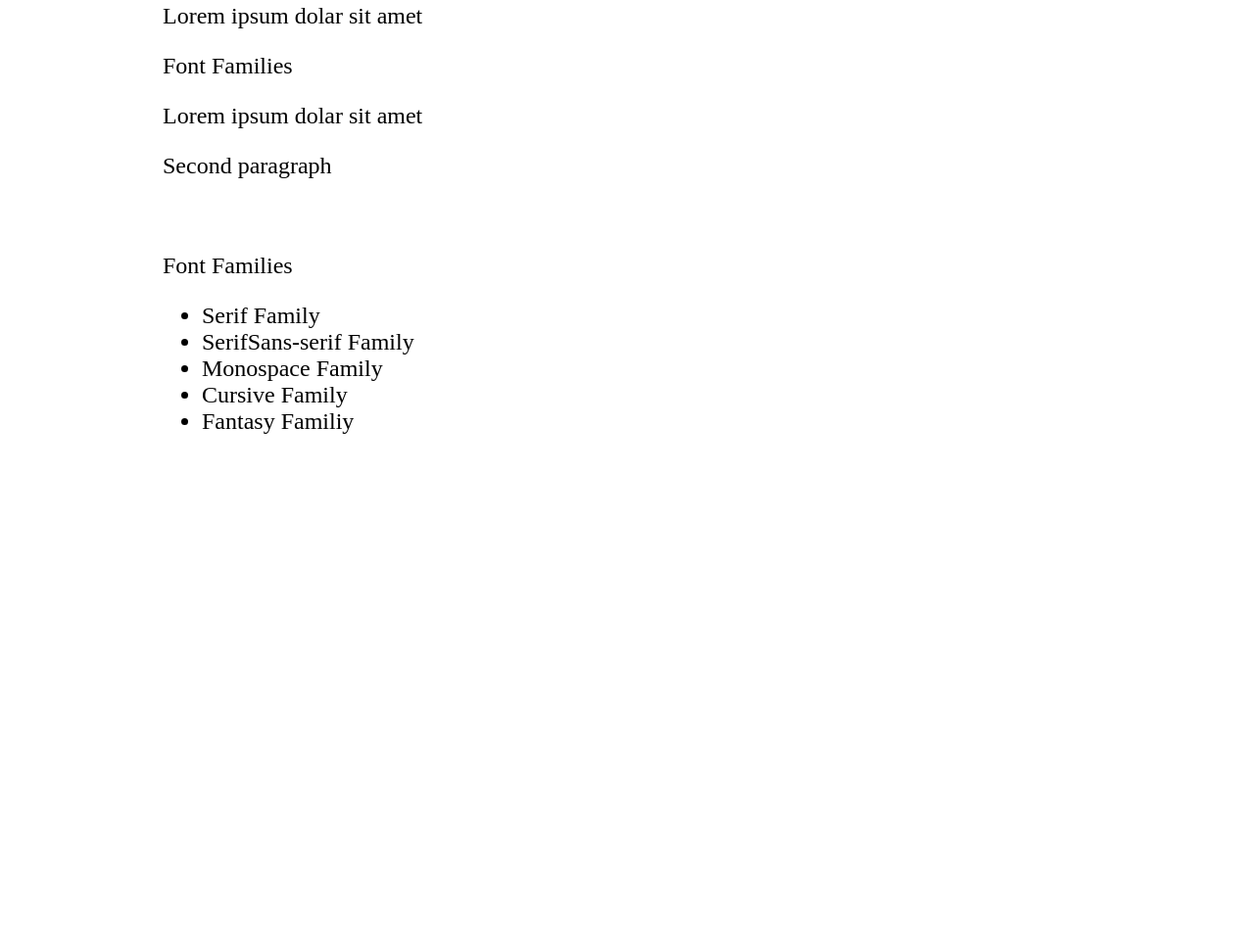
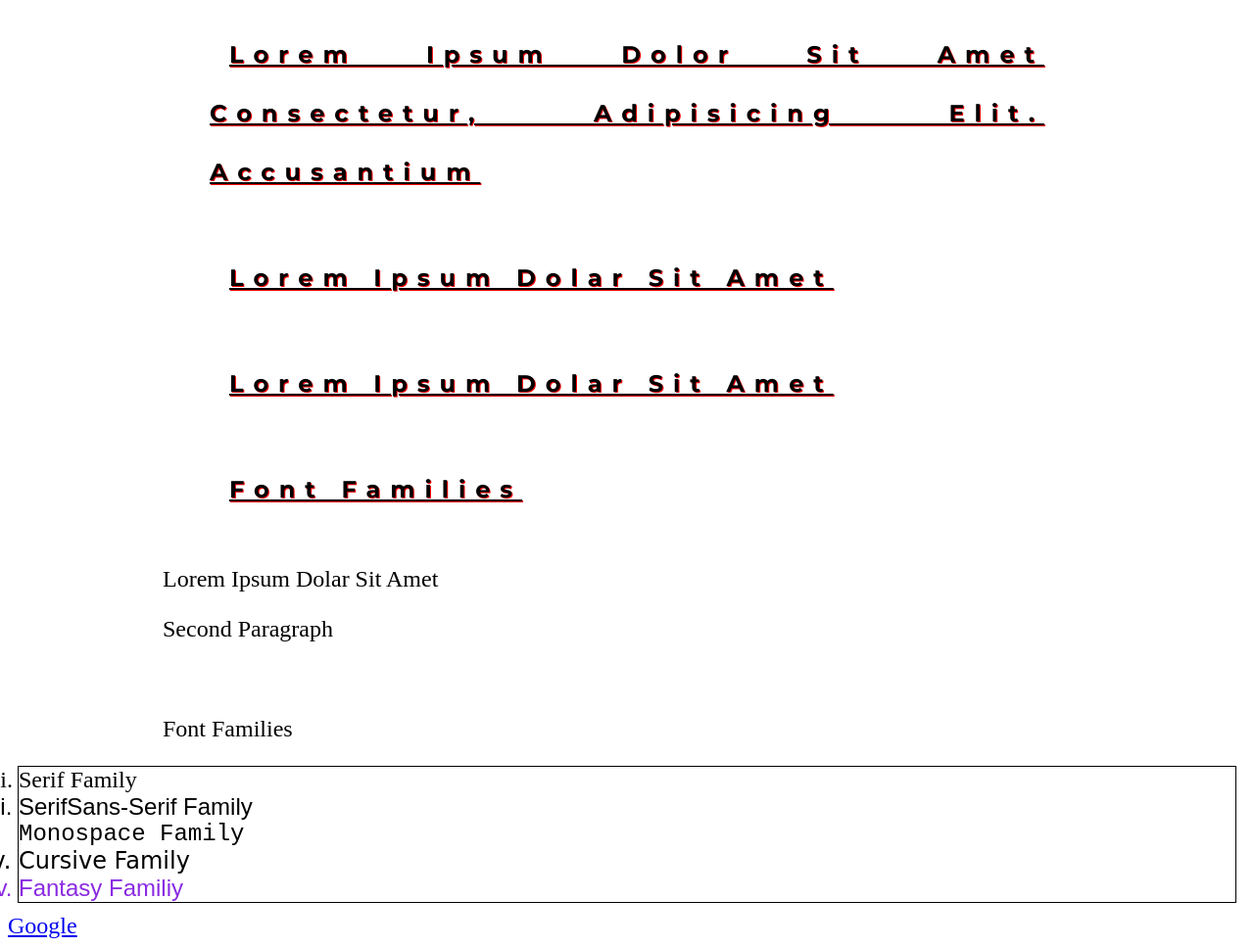
Before and after one commit to mysLer/CSS-Classes---3, a plain HTML site: page index.html in a window 1280 px wide. Shown: the part 623-1590 px from the top of the page at 98% size. Before the commit the page ends 1091 px from the top, so only its background shows below. Drawn offline with Linux system fonts and the light colour scheme.

Commit message:
font ekleme

```diff
--- a/index.html
+++ b/index.html
@@ -45,15 +45,21 @@
         <p>Second paragraph</p>
         <br>
         <p>Font Families</p>
-        <ul>
-            <li class="title1">Serif Family</li>
-            <li class="title2">SerifSans-serif Family</li>
-            <li class="title3">Monospace Family</li>
-            <li class="title4">Cursive Family</li>
-            <li class="title5">Fantasy Familiy</li>
-        </ul>
+
+    </div>
+    <ul class="list">
+        <li class="list1">Serif Family</li>
+        <li class="list2">SerifSans-serif Family</li>
+        <li class="list3">Monospace Family</li>
+        <li class="list4">Cursive Family</li>
+        <li class="list5">Fantasy Familiy</li>
+    </ul>
+
+    <div>
+        <a href="https://google.com" target="_blank"> Google</a>
 
 
     </div>
+
 </body>
 </html>
--- a/style.css
+++ b/style.css
@@ -11,6 +11,7 @@
     font-family: noway;
     src: url('./Fonts/PTMono/PTMono-Regular.ttf');
 }
+
 /* font ekleme yaparken font önce @font-face {} acildiktan sonra istenilen head ve ya p ye uygulanir.  */
 
 
@@ -22,10 +23,9 @@
 * {
     font-size: 24px;
     /* text-align: right; */
-    /* yazilarizi saga sola veya ortaya hizalamak icin text-align: ; kullaniyoruz */
+    /* yazilarizi saga sola veya ortaya kaydırmak götürmek hizalamak icin text-align: ; kullaniyoruz */
     text-align: justify;
     /* text-align: left; */
-<<<<<<< HEAD
     /* text-decoration: underline; */
     /* text-decoration: overline;  */
     /* text-decoration: line-through; */
@@ -38,10 +38,6 @@
      /* butun harfleri buyuk yapiyor */
      /* text-transform: lowercase; */
      /* kelimelerin hepsini kucuk harf yapiyor */
-
-=======
-
->>>>>>> 826d6a9cbd368c9eacf9995b1d02fd18b4ceaf54
 
 
 
@@ -93,42 +89,8 @@
     margin: 20px;
 }
 
-<<<<<<< HEAD
 p.description {
     font-family: secondFont;
-=======
-/* CSS FONT
-    serif
-    sans-serif
-    monospace
-    cursive
-    fantasy
-    -font cesitleri- */
-.title1 {
-    font-family: 'Times New Roman', Times, serif;
-    /* -font cesitleri- */
-}
-.title2 {
-    font-family: Arial, Helvetica, sans-serif;
-    /* -font cesitleri- */
-
-}
-.title3 {
-    font-family: 'Courier New', Courier, monospace;
-    /* -font cesitleri- */
-}
-.title4 {
-    font-family: cursive;
-    /* -font cesitleri- */
-}
-
-.title5 {
-    font-family: Luminari, fantasy ;
-    /* -font cesitleri- */
-}
-p.description {
-
->>>>>>> 826d6a9cbd368c9eacf9995b1d02fd18b4ceaf54
     text-indent: 20px;
     /* paragraf yapmak icin, satir basi icin  */
 
@@ -197,3 +159,48 @@ h3.description {
 f -> 15.1 + 15.16 = 255
 
 */
+
+
+a:active {color:rgb(0, 255, 106)}
+a:visited {color:rgb(4, 92, 26);}
+
+a:hover {
+    font-size: larger;
+    color: black;
+}
+/* google etiketinin standart mavi  rengini degistirmek icin ve mause ile üzerine gittigimizde
+google yazisinin büyümetmek icin büyümesi icin 'a:hover' kullaniyoruz   */
+
+ul {
+    margin: 10px;
+    padding: 0px;
+}
+.list {
+    border: 1px solid black;
+    list-style-type: lower-roman;
+    list-style-position: outside;
+
+}
+.list1 {
+    font-family: 'Times New Roman', Times, serif;
+    /* -font cesitleri, font belirleme - */
+}
+.list2 {
+    font-family: Arial, Helvetica, sans-serif;
+    /* -font cesitleri- */
+
+}
+.list3 {
+    font-family: 'Courier New', Courier, monospace;
+    /* -font cesitleri- */
+}
+.list4 {
+    font-family: cursive;
+    /* -font cesitleri- */
+}
+
+.list5 {
+    font-family: Luminari, fantasy ;
+    /* -font cesitleri- */
+    color: blueviolet;
+}
```
